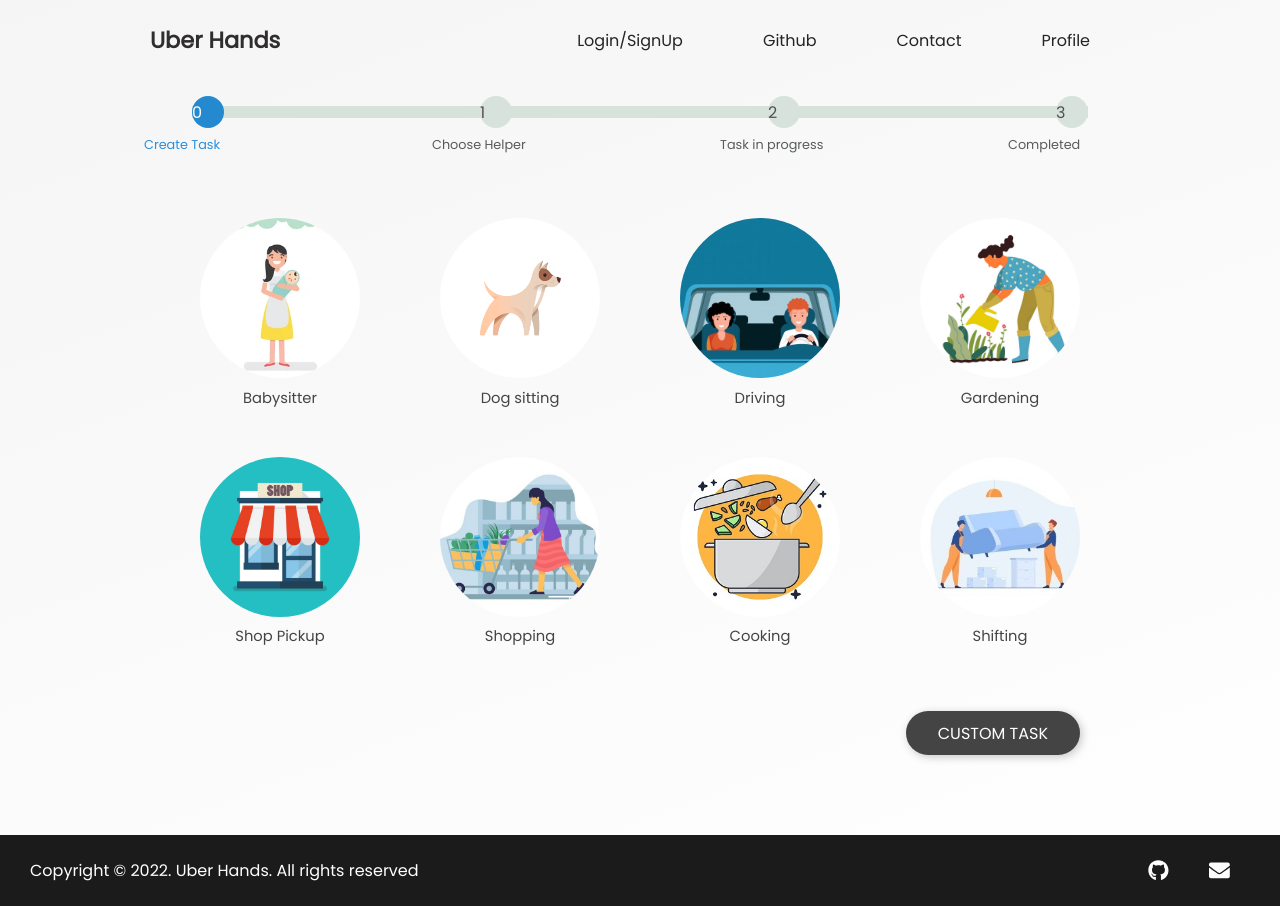
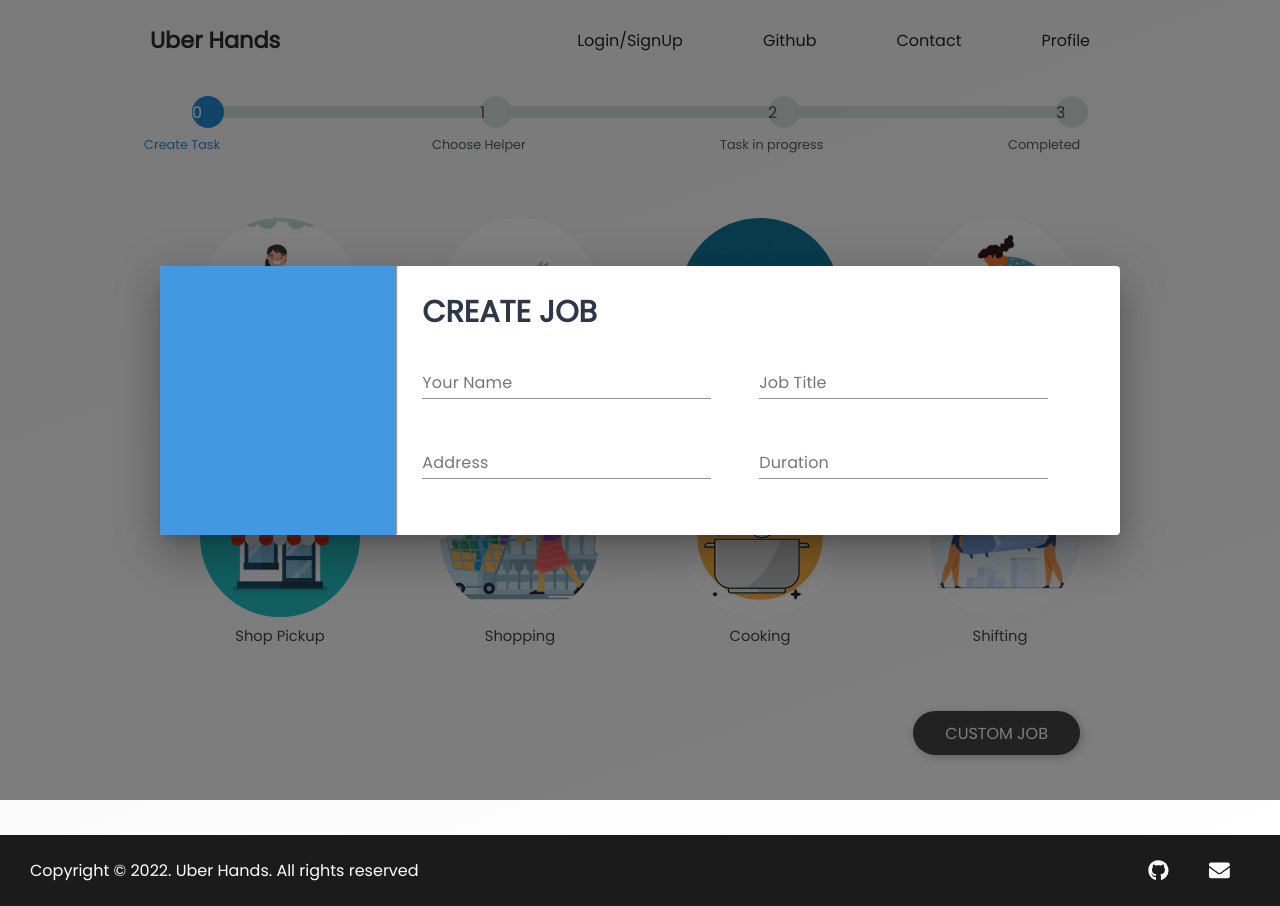
Before and after one commit to UberHands/UberHands_Client, a React (Create React App) app: page /seekerdashboard in a window 1280 px wide. Built offline with nearby package versions, Linux system fonts and the light colour scheme.

Commit message:
seeker dashboard updates

```diff
--- a/package.json
+++ b/package.json
@@ -30,7 +30,8 @@
     "react-helmet": "^6.1.0",
     "react-reveal": "^1.2.2",
     "react-router-dom": "^5.2.0",
-    "react-scripts": "4.0.0"
+    "react-scripts": "4.0.0",
+    "webpack": "^4.44.2"
   },
   "scripts": {
     "start": "react-scripts start",
--- a/src/components/dashboard/loadPage.css
+++ b/src/components/dashboard/loadPage.css
@@ -1,46 +1,69 @@
 .spinner {
-   height:60px;
-   width:60px;
+  height: 60px;
+  width: 60px;
   position: absolute;
-  top:40%;
-  left:50%;
+  top: 40%;
+  left: 50%;
   margin: -(60px/2) 0 0 -(60px/2);
-   -webkit-animation: rotation 1s infinite linear;
-   -moz-animation: rotation 1s infinite linear;
-   -o-animation: rotation 1s infinite linear;
-   animation: rotation 1s infinite linear;
-   border:6px solid rgba(0,0,0,.2);
-   border-radius:100%;
+  -webkit-animation: rotation 1s infinite linear;
+  -moz-animation: rotation 1s infinite linear;
+  -o-animation: rotation 1s infinite linear;
+  animation: rotation 1s infinite linear;
+  border: 6px solid rgba(0, 0, 0, .2);
+  border-radius: 100%;
 }
 
 .spinner:before {
-   content:"";
-   display:block;
-   position:absolute;
-   left:-6px;
-   top:-6px;
-   height:100%;
-   width:100%;
-   border-top:6px solid rgba(0,0,0,.8);
-   border-left:6px solid transparent;
-   border-bottom:6px solid transparent;
-   border-right:6px solid transparent;
-   border-radius:100%;
+  content: "";
+  display: block;
+  position: absolute;
+  left: -6px;
+  top: -6px;
+  height: 100%;
+  width: 100%;
+  border-top: 6px solid rgba(0, 0, 0, .8);
+  border-left: 6px solid transparent;
+  border-bottom: 6px solid transparent;
+  border-right: 6px solid transparent;
+  border-radius: 100%;
 }
 
 @-webkit-keyframes rotation {
-   from {-webkit-transform: rotate(0deg);}
-   to {-webkit-transform: rotate(359deg);}
+  from {
+    -webkit-transform: rotate(0deg);
+  }
+
+  to {
+    -webkit-transform: rotate(359deg);
+  }
 }
+
 @-moz-keyframes rotation {
-   from {-moz-transform: rotate(0deg);}
-   to {-moz-transform: rotate(359deg);}
+  from {
+    -moz-transform: rotate(0deg);
+  }
+
+  to {
+    -moz-transform: rotate(359deg);
+  }
 }
+
 @-o-keyframes rotation {
-   from {-o-transform: rotate(0deg);}
-   to {-o-transform: rotate(359deg);}
+  from {
+    -o-transform: rotate(0deg);
+  }
+
+  to {
+    -o-transform: rotate(359deg);
+  }
 }
+
 @keyframes rotation {
-   from {transform: rotate(0deg);}
-   to {transform: rotate(359deg);}
+  from {
+    transform: rotate(0deg);
   }
+
+  to {
+    transform: rotate(359deg);
+  }
+}
--- a/src/components/dashboard/seekerDashboard.js
+++ b/src/components/dashboard/seekerDashboard.js
@@ -1,7 +1,121 @@
 import React, {useState, useEffect} from 'react';
+import {
+  Container,
+  Grid,
+  TextField,
+  Button,
+  FormControl,
+  CircularProgress,
+  makeStyles,
+  LinearProgress,
+  Dialog,
+  DialogContentText,
+  FormControlLabel,
+  Select,
+  MenuItem,
+  Input,
+  InputLabel,
+  Switch,
+  Link,
+  FormHelperText
+} from '@material-ui/core';
+
+import AccountCircle from '@material-ui/icons/AccountCircle';
+import InputAdornment from '@material-ui/material/InputAdornment';
+
 import './seekerDashboard.scss';
 
+const JobPopup = (props)=>{
+  const [data, setData] = useState(props.data)
+
+  const handleInput = (e)=>{
+    var key = e.target.getAttribute('id')
+    var tmp = {...data}
+    tmp[key] = e.target.value
+    setData(tmp)
+  }
+
+  return (
+    <Dialog
+      className="job-dialog"
+      fullWidth={true}
+      maxWidth="md"
+      open={props.open}
+      onClose={props.handleClose}>
+      <div className="flex">
+        <div className="w-1/3 bg-blue-500 h-100"></div>
+        <hr/>
+        <Container className="p-6 h-100">
+          <h2 className="text-gray-800 mb-4 text-3xl">CREATE JOB</h2>
+          <Grid container className="mb-8">
+            <Grid item xs={12} sm={6}>
+              <TextField
+                fullWidth={true}
+                className="job-textfield"
+                label="Your Name"
+                id="seeker"
+                variant="standard"
+                value={data.seeker}
+                onChange={handleInput}
+                startAdornment={
+                  <InputAdornment position="start">
+                    <AccountCircle />
+                  </InputAdornment>
+                }
+              />
+            </Grid>
+            <Grid item xs={12} sm={6}>
+              <TextField
+                fullWidth={true}
+                className="job-textfield"
+                label="Job Title"
+                id="title"
+                variant="standard"
+                value={data.title}
+                onChange={handleInput}
+              />
+            </Grid>
+          </Grid>
+          <Grid container className="mb-8">
+            <Grid item xs={12} sm={6}>
+              <TextField
+                fullWidth={true}
+                className="job-textfield"
+                label="Address"
+                id="address"
+                variant="standard"
+                autocomplete={false}
+                value={data.address}
+                onChange={handleInput}
+              />
+            </Grid>
+            <Grid item xs={12} sm={6}>
+              <TextField
+                fullWidth={true}
+                className="job-textfield"
+                label="Duration"
+                id="duration"
+                variant="standard"
+                value={data.duration}
+                onChange={handleInput}
+              />
+            </Grid>
+          </Grid>
+        </Container>
+      </div>
+    </Dialog>
+  )
+}
+
 const FormContainer = ()=>{
+  const [open, setOpen] = useState(true)
+  const [fdata, setFdata] = useState({})
+  const handleClose = ()=> setOpen(false)
+  const handleOpen = ()=> setOpen(true)
+  const handleData = (e) => {
+    setFdata(default_jobs[e.target.dataset.id])
+    setOpen(true)
+  }
   const default_jobs = [{
       "name": "Babysitter",
       "img": "babysitter.png"
@@ -33,9 +147,9 @@ const FormContainer = ()=>{
     <div className="job-create-container">
       <div className="float-wrapper">
         <div className="jobs-float-card">
-          {default_jobs.map((job)=>{
+          {default_jobs.map((job, i)=>{
             return (
-              <div className="default-job">
+              <div className="default-job prtclk" onClick={handleData} data-id={i}>
                 <div className="job-pic" style={{
                   backgroundImage: `url(${'img/services/' + job.img})`
                 }}></div>
@@ -46,9 +160,12 @@ const FormContainer = ()=>{
         </div>
 
         <div className="job-post-container">
-          <div className="post-button">CUSTOM TASK</div>
+          <div className="post-button"
+            onClick={handleOpen}>CUSTOM JOB</div>
         </div>
       </div>
+      <JobPopup open={open} handleClose={handleClose}
+                data={fdata} handleData={handleData}/>
     </div>
   )
 }
--- a/src/components/dashboard/seekerDashboard.scss
+++ b/src/components/dashboard/seekerDashboard.scss
@@ -95,7 +95,7 @@
 		background-size: contain;
 		background-repeat: no-repeat;
 		background-position: center;
-		margin: 2em 0 0.6em 0;
+		margin: 2em 0 0.6em;
 	}
 
 	span {
@@ -126,8 +126,18 @@
 			background: linear-gradient(135deg, #444 0%, #4e5069 100%);
 		}
 
-		&:active{
+		&:active {
 			transform: scale(0.96);
 		}
 	}
 }
+
+.job-dialog {
+	.job-textfield {
+		padding-right: 3em;
+	}
+}
+
+.MuiFormLabel-root {
+	font-family: 'Poppins', sans-serif !important;
+}
--- a/src/index.css
+++ b/src/index.css
@@ -1,4 +1,11 @@
 @import url('https://fonts.googleapis.com/css2?family=Poppins:ital,wght@0,100;0,200;0,300;0,400;1,100&display=swap');
+
+html, body{
+  margin: 0;
+  padding: 0;
+  width: 100vw;
+  overflow-x: hidden;
+}
 
 * {
   margin: 0;
@@ -54,3 +61,7 @@ code {
 .App {
   min-height: 100vh;
 }
+
+.prtclk *{
+  pointer-events: none !important;
+}
--- a/src/loadPage.css
+++ b/src/loadPage.css
@@ -7,7 +7,6 @@
 
 body {
   display: flex;
-  width: 100vw;
   height: 100vh;
   background: black;
   align-items: center;
```
Also changed, not shown: 2 other files (tests, documents, lock files or other folders).
